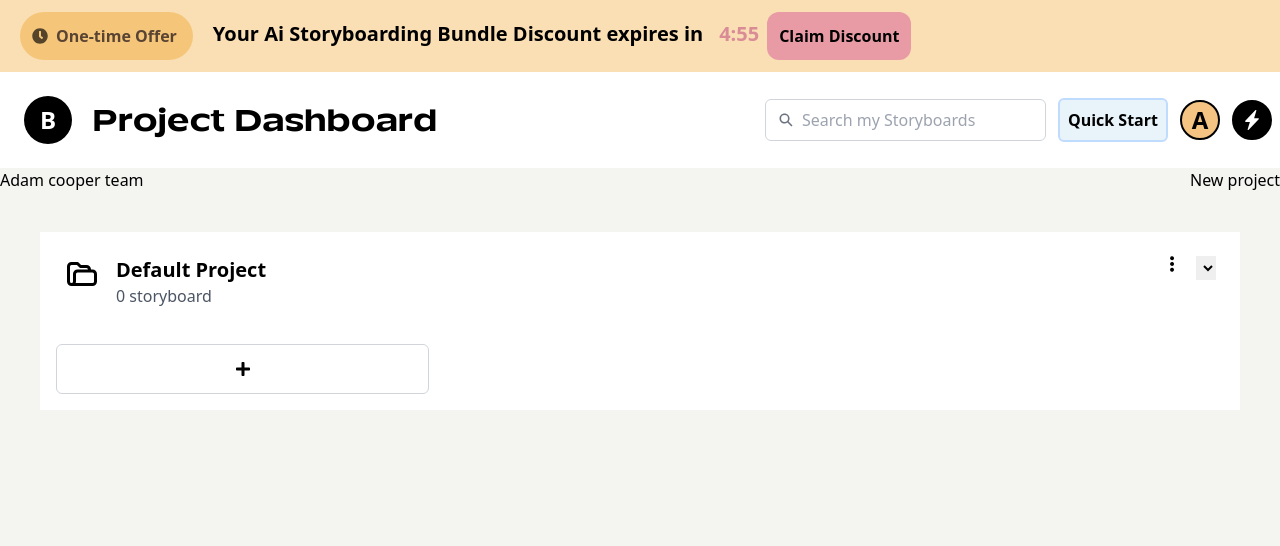
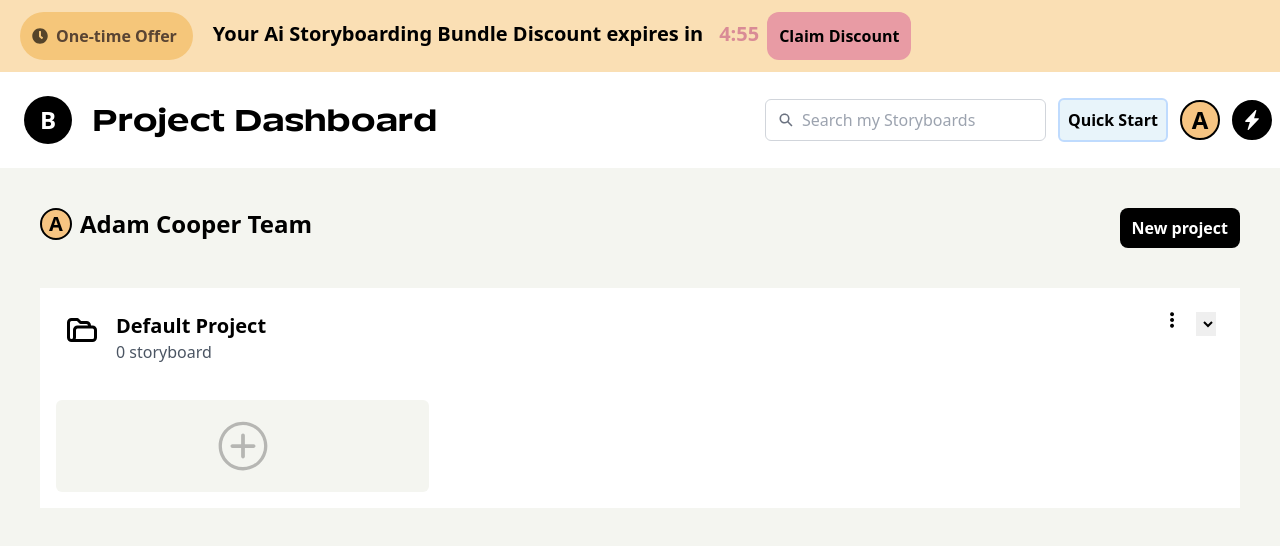
Before and after one commit to sigma390/aeonaxy-Dashboard-Work, a React (Vite) app: page / in a window 1280 px wide. Shown: the top 546 px of the page. Built offline with nearby package versions, Linux system fonts and the light colour scheme.

Commit message:
Final touches!!!

```diff
--- a/src/components/Home/Home.tsx
+++ b/src/components/Home/Home.tsx
@@ -1,6 +1,6 @@
 import React, { useState } from 'react';
 import ListProjects from '../Project/ListProjects';
-import NewProject from '../Project/NewProject';
+
 
 // Define the type for the project
 export type Project = {
@@ -31,8 +31,16 @@ const Home: React.FC = () => {
   return (
     <div className=''>
       <div className='flex flex-row justify-between'>
-        <h1>Adam cooper team</h1>
-        <button onClick={handleClick}>New project</button>
+        <div className='flex flex-start'>
+        <div className="bg-[#f6c482] flex  ml-10  mt-10 items-center hover:scale-105 duration-200 justify-center rounded-full  h-8 w-8 border-2 border-black   ">
+            <div className='text-black font-bold m-2 text-xl '>A</div>
+        </div>
+        <h1 className='mr-10 ml-2 mt-10 text-2xl font-bold '>Adam Cooper Team</h1>
+
+        </div>
+
+
+        <button className='mr-10 mt-10 bg-black pl-3 pr-3 pt-2 pb-2 font-semibold text-white rounded-lg' onClick={handleClick}>New project</button>
 
         </div>
       {/* Render list of projects */}
--- a/src/components/Project/AddProjectSquare.tsx
+++ b/src/components/Project/AddProjectSquare.tsx
@@ -1,5 +1,5 @@
 import React from 'react';
-import { FaPlus } from 'react-icons/fa';
+import { IoIosAddCircleOutline } from "react-icons/io";
 
 type AddProjectSquareProps = {
   onClick: () => void;
@@ -7,9 +7,9 @@ type AddProjectSquareProps = {
 
 const AddProjectSquare: React.FC<AddProjectSquareProps> = ({ onClick }) => {
   return (
-    <div className="border border-gray-300 rounded-md p-4 mb-4 mr-4" style={{ flexBasis: 'calc(25% - 16px)' }} onClick={onClick}>
-      <div className="flex items-center justify-center w-full h-full cursor-pointer">
-        <FaPlus />
+    <div className=" bg-[#f4f5f0]  rounded-md p-4 mb-4 mr-4" style={{ flexBasis: 'calc(25% - 16px)' }} onClick={onClick}>
+      <div className="flex opacity-25 items-center justify-center w-full h-full text-6xl  cursor-pointer">
+      <IoIosAddCircleOutline />
       </div>
     </div>
   );
```
